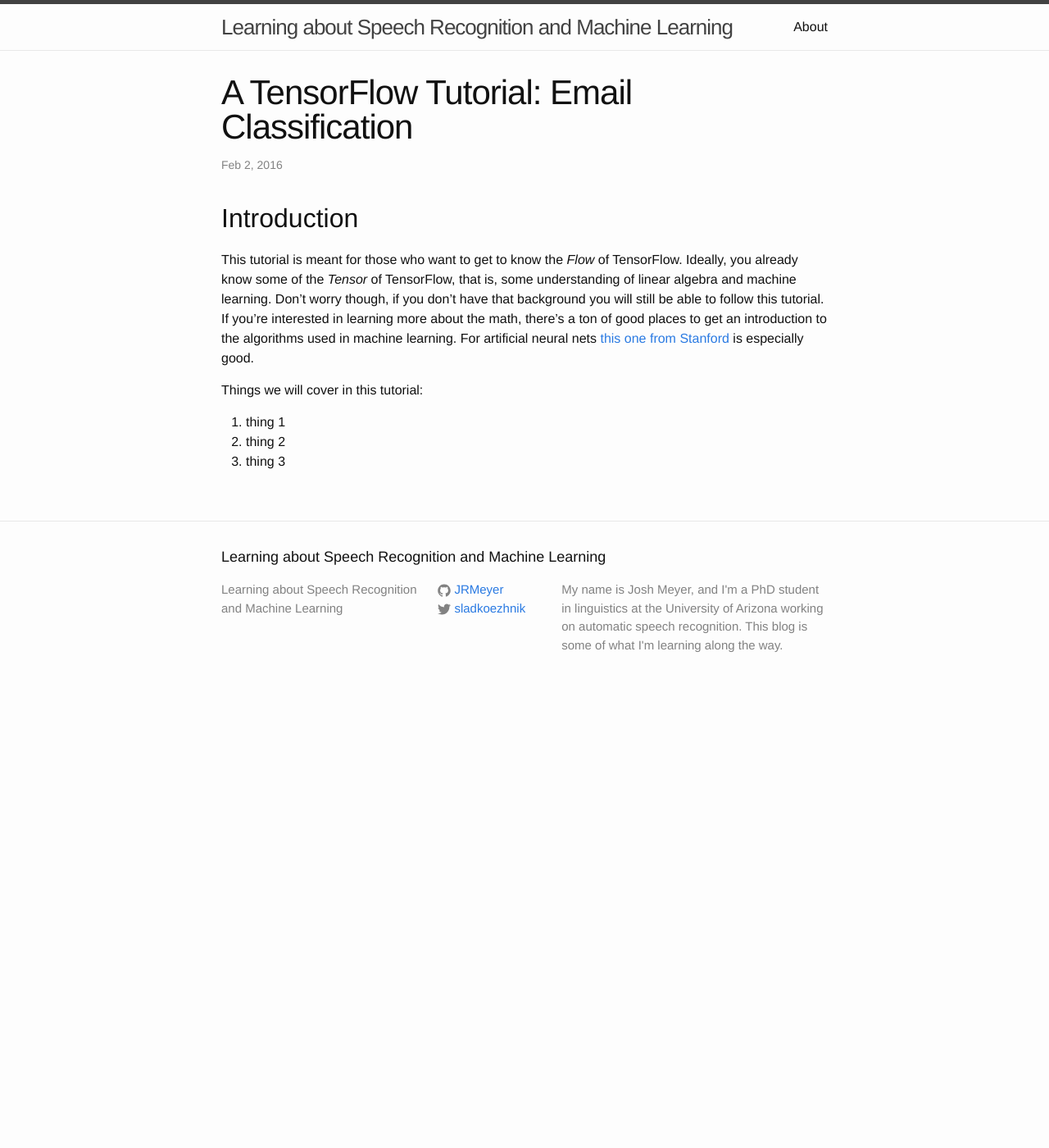
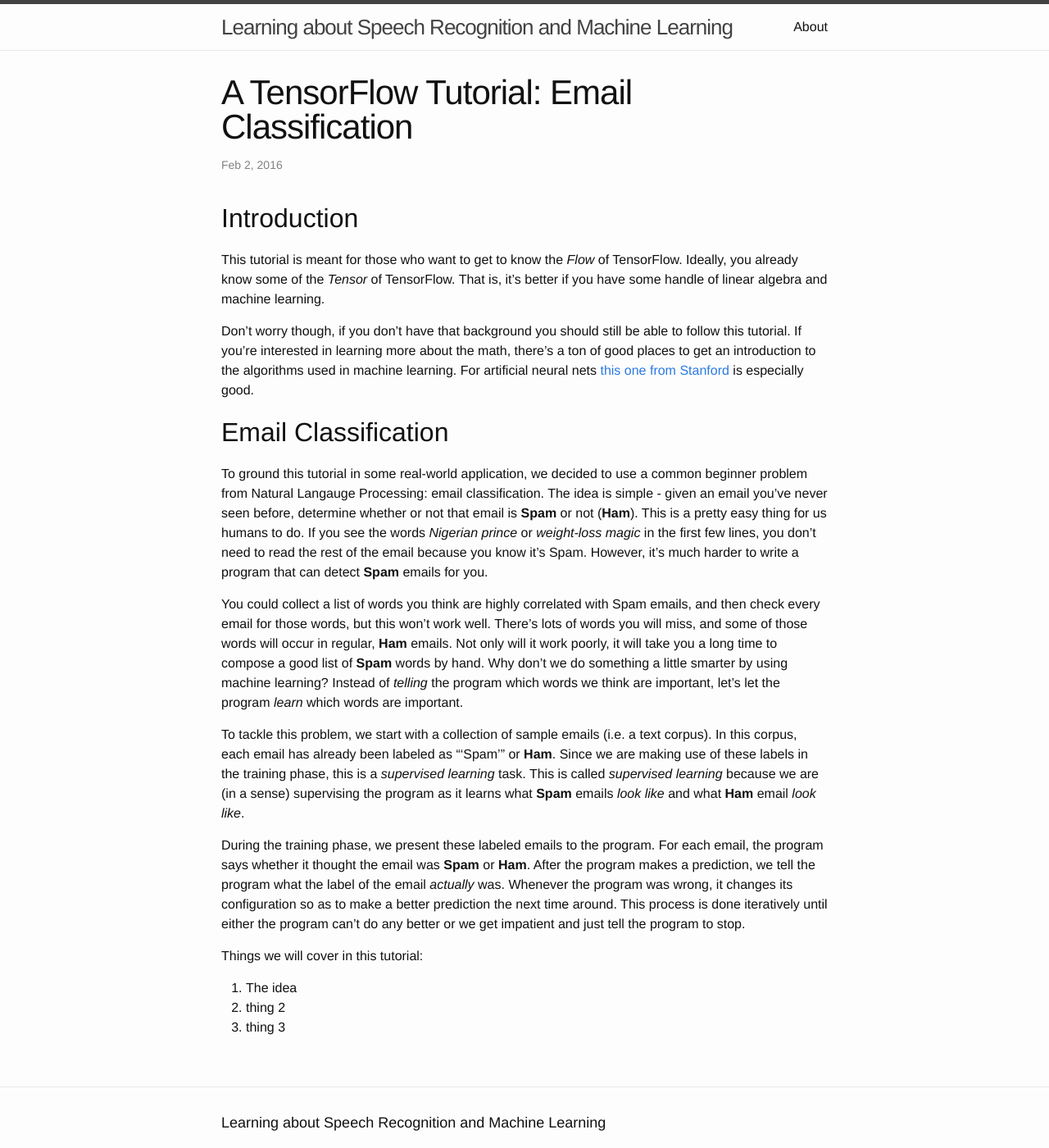
Before and after one commit to JRMeyer/jrmeyer.github.io, a Jekyll site: the page built from _posts/2016-02-01-TensorFlow-Tutorial.markdown, in a window 1280 px wide and 1400 px high. Shown: the whole window at 82% size. Built offline with Jekyll 4.4.1, drawn with Linux system fonts in a browser that asks for light colours; comment, search, counter and statistics services are not loaded.

Commit message:
outlined email classification

```diff
--- a/_posts/2016-02-01-TensorFlow-Tutorial.markdown
+++ b/_posts/2016-02-01-TensorFlow-Tutorial.markdown
@@ -9,11 +9,23 @@ comments: True
 
 ## Introduction
 
-This tutorial is meant for those who want to get to know the *Flow* of TensorFlow. Ideally, you already know some of the *Tensor* of TensorFlow, that is, some understanding of linear algebra and machine learning. Don't worry though, if you don't have that background you will still be able to follow this tutorial. If you're interested in learning more about the math, there's a ton of good places to get an introduction to the algorithms used in machine learning. For artificial neural nets [this one from Stanford][ufldl] is especially good.
+This tutorial is meant for those who want to get to know the *Flow* of TensorFlow. Ideally, you already know some of the *Tensor* of TensorFlow. That is, it's better if you have some handle of linear algebra and machine learning.
+
+Don't worry though, if you don't have that background you should still be able to follow this tutorial. If you're interested in learning more about the math, there's a ton of good places to get an introduction to the algorithms used in machine learning. For artificial neural nets [this one from Stanford][ufldl] is especially good.
+
+## Email Classification
+
+To ground this tutorial in some real-world application, we decided to use a common beginner problem from Natural Langauge Processing: email classification. The idea is simple - given an email you've never seen before, determine whether or not that email is **Spam** or not (**Ham**). This is a pretty easy thing for us humans to do. If you see the words *Nigerian prince* or *weight-loss magic* in the first few lines, you don't need to read the rest of the email because you know it's Spam. However, it's much harder to write a program that can detect **Spam** emails for you.
+
+You could collect a list of words you think are highly correlated with Spam emails, and then check every email for those words, but this won't work well. There's lots of words you will miss, and some of those words will occur in regular, **Ham** emails. Not only will it work poorly, it will take you a long time to compose a good list of **Spam** words by hand. Why don't we do something a little smarter by using machine learning? Instead of *telling* the program which words we think are important, let's let the program *learn* which words are important.
+
+To tackle this problem, we start with a collection of sample emails (i.e. a text corpus). In this corpus, each email has already been labeled as "'Spam'" or **Ham**. Since we are making use of these labels in the training phase, this is a *supervised learning* task. This is called *supervised learning* because we are (in a sense) supervising the program as it learns what **Spam** emails *look like* and what **Ham** email *look like*.
+
+During the training phase, we present these labeled emails to the program. For each email, the program says whether it thought the email was **Spam** or **Ham**. After the program makes a prediction, we tell the program what the label of the email *actually* was. Whenever the program was wrong, it changes its configuration so as to make a better prediction the next time around. This process is done iteratively until either the program can't do any better or we get impatient and just tell the program to stop.
 
 Things we will cover in this tutorial:
 
-1. thing 1
+1. The idea
 2. thing 2
 3. thing 3
 
```
